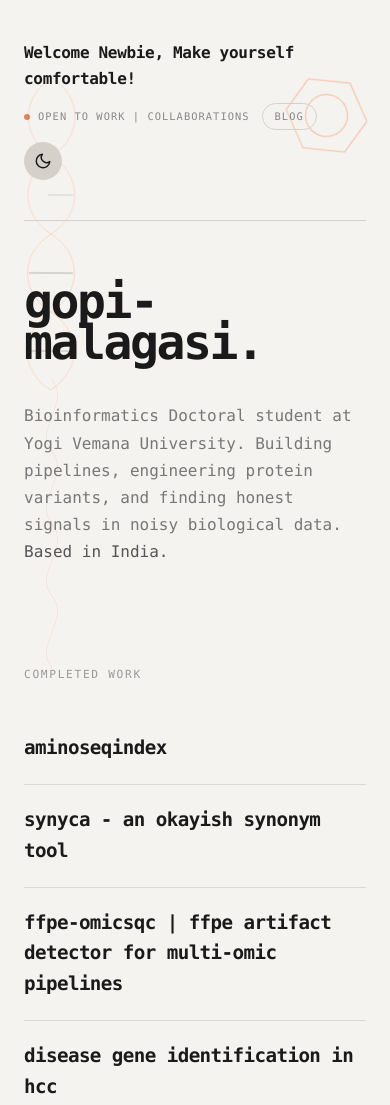
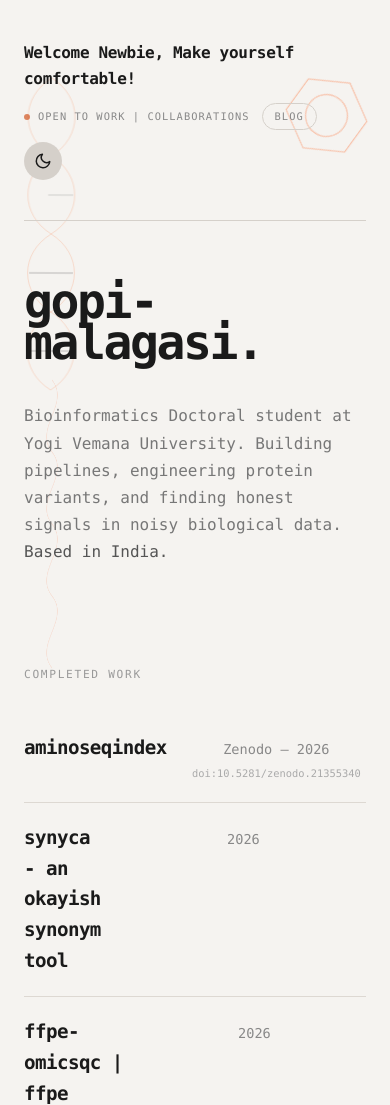
Before and after one commit to gopizux/gopimalagasi, a plain HTML site: page index.html in a window 390 px wide. Shown: the top 1105 px of the page. Drawn offline with Linux system fonts and the light colour scheme.

Commit message:
Show completed work meta on mobile and improve layout

```diff
--- a/index.html
+++ b/index.html
@@ -915,7 +915,14 @@ j=d.createElement(s),dl=l!='dataLayer'?'&l='+l:'';j.async=true;j.src=
                 gap: 30px;
             }
             .item-meta {
-                display: none;
+                /* Show meta on mobile and allow wrapping; stack list items vertically */
+                display: flex;
+                width: 100%;
+                justify-content: space-between;
+                align-items: center;
+                white-space: normal;
+                text-align: left;
+                font-size: 0.85rem;
             }
             .doodle-mol,
             .doodle-hex,
```
